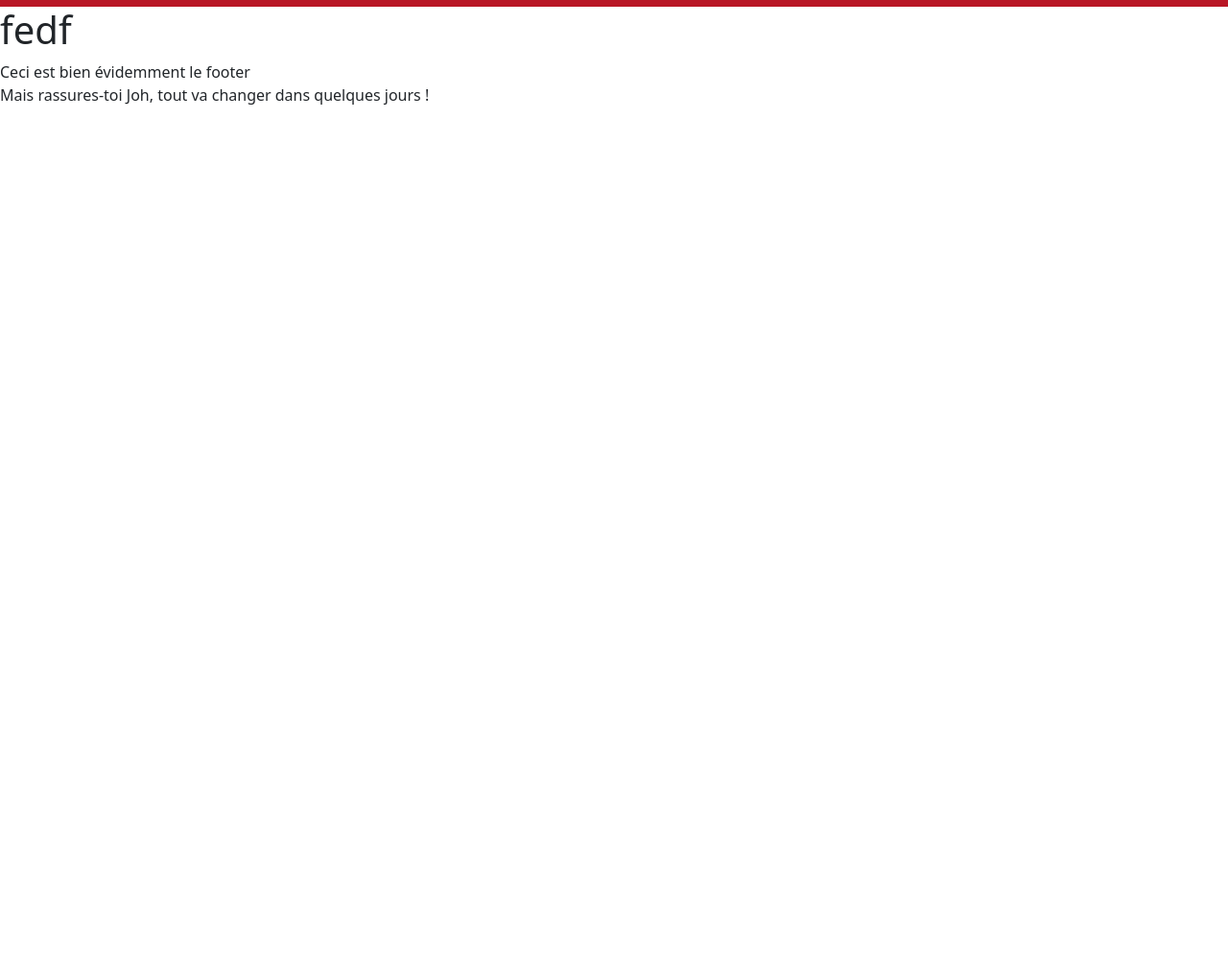
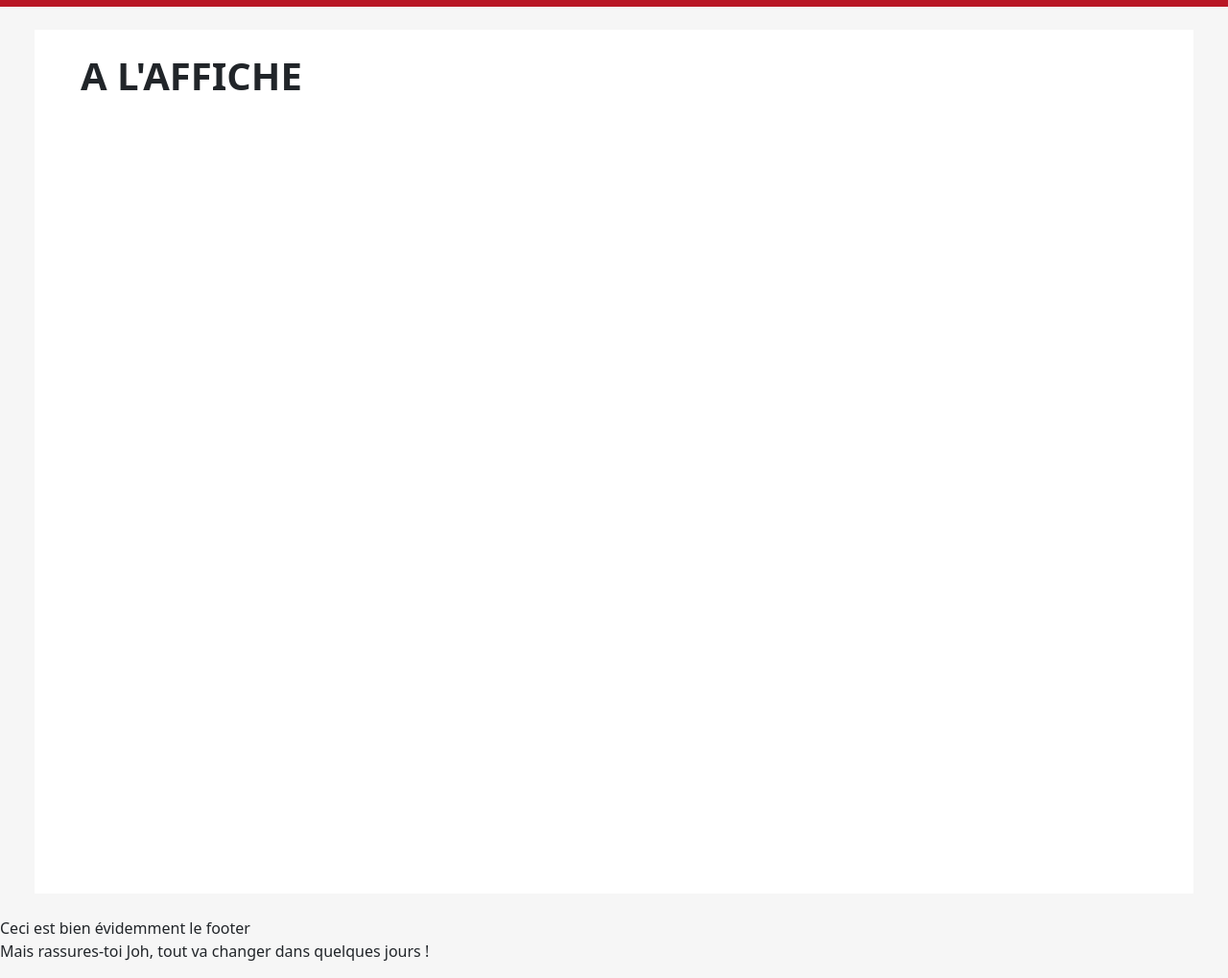
Before and after one commit to damien02600/Site-de-Cinema, a PHP site: page /home.php in a window 1280 px wide. Shown: the part 366-1385 px from the top of the page at 96% size. Before the commit the page ends 475 px from the top, so only its background shows below. Run offline with PHP 8.4, Linux system fonts and the light colour scheme.

Commit message:
front Home.js

```diff
--- a/assets/css/style.css
+++ b/assets/css/style.css
@@ -1,5 +1,8 @@
-.row.no-gutter { margin-left: 0; margin-right: 0; }
-
+/* .row.no-gutter { margin-left: 0; margin-right: 0; } */
+body{
+    background-color: black;
+}
 li{
     list-style:none ;
+
     }
--- a/home.php
+++ b/home.php
@@ -3,6 +3,13 @@ session_start();
 require_once 'includes/header.php';
 ?>
 
-<h1>fedf</h1>
-
+<div class="container-fluid">
+    <div class="row">
+        <div class="col-12">
+        <div class=" m-4" style="height: 900px; background-color: #ffff;">
+<h1 class="pt-4 ps-5 fw-bold">A L'AFFICHE</h1>
+        </div>
+</div>
+</div>
+</div>
 <?php require_once 'includes/footer.php'; ?>
--- a/includes/header.php
+++ b/includes/header.php
@@ -10,7 +10,7 @@
   <title>Page d'accueil</title>
   <link href="https://cdn.jsdelivr.net/npm/bootstrap@5.2.0-beta1/dist/css/bootstrap.min.css" rel="stylesheet" integrity="sha384-0evHe/X+R7YkIZDRvuzKMRqM+OrBnVFBL6DOitfPri4tjfHxaWutUpFmBp4vmVor" crossorigin="anonymous">
 </head>
-<body>
+<body style="background-color: #F6F6F6;">
 <header>
 
 <div class="container-fluid">
@@ -58,17 +58,6 @@
         <li class="nav-item ">
         <li><a class="nav-link active fw-bold" style="color: white;" aria-current="page" href="home.php">Offres et Actus</a></li>
         </li>
-        <li class="nav-item">
-        <?php if (empty($_SESSION['username'])) { ?> <!--Si l'utilisateur n'est pas connecté -->
-          <li><a class="nav-link fw-bold"  style="color: white;"  href="add-user.php">Inscription</a></li> <!--On affiche Inscription -->
-        <?php } ?>
-        </li>
-
-        <li class="nav-item">
-        <?php if (empty($_SESSION['username'])) { ?> <!--Si l'utilisateur n'est pas connecté -->
-          <li><a class="nav-link fw-bold"  style="color: white;"  href="login.php">Connexion</a></li> <!--On affiche Connexion -->
-        <?php } ?>
-        </li>
       </ul>
       <!-- Left links -->
     </div>
@@ -99,12 +88,6 @@
       </a>
       <?php } ?>
 
-      <li class="nav-item ">
-        <?php if (empty($_SESSION['username'])) { ?> <!--Si l'utilisateur n'est pas connecté -->
-          <li><a class="nav-link fw-bold pe-3"  style="color: white;"  href="add-user.php">Inscription</a></li> <!--On affiche Inscription -->
-        <?php } ?>
-        </li>
-
         <li class="nav-item">
         <?php if (empty($_SESSION['username'])) { ?> <!--Si l'utilisateur n'est pas connecté -->
           <li><a class="nav-link fw-bold"  style="color: white;"  href="login.php">Connexion</a></li> <!--On affiche Connexion -->
```
